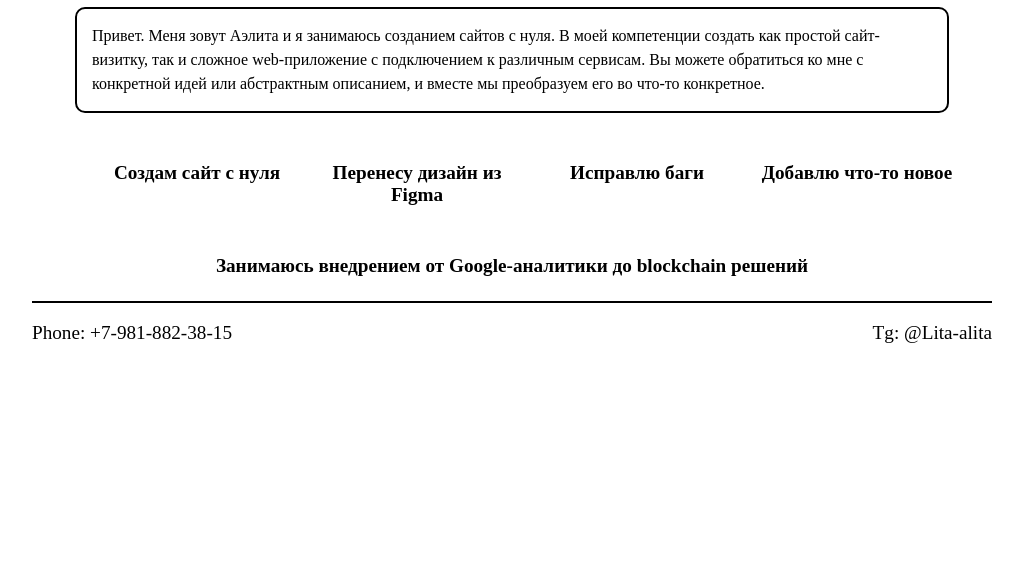
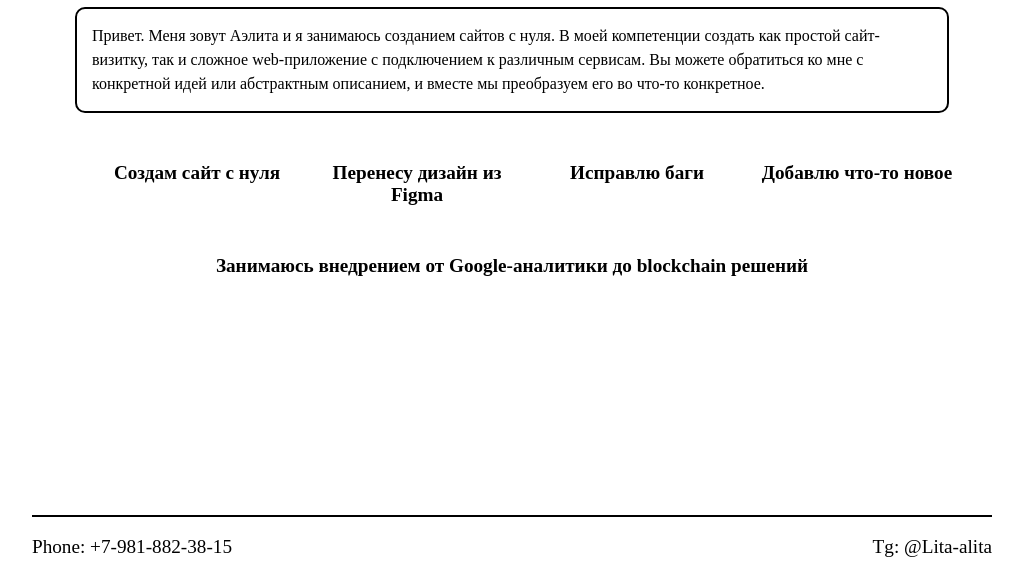
Before and after one commit to lita-alita/lita-alita.github.io, a plain HTML site: page index.html in a window 1280 px wide. Shown: the part 222-800 px from the top of the page, without its empty margins (128-1151 px from the left). Drawn offline with Linux system fonts and the light colour scheme.

Commit message:
upd footer style

```diff
--- a/index.html
+++ b/index.html
@@ -36,9 +36,11 @@
             </div>
         </div>
     </main>
-        <footer class="contacts">
-        <p>Phone: <a href="tel:+7-981-882-38-15">+7-981-882-38-15</a></p>
-        <p>Tg: <a href="https://t.me/Lita-alita">@Lita-alita</a></p>
+    <footer>
+        <div class="contacts">
+            <p>Phone: <a href="tel:+7-981-882-38-15">+7-981-882-38-15</a></p>
+            <p>Tg: <a href="https://t.me/Lita-alita">@Lita-alita</a></p>
+        </div>
     </footer>
     </body>
 </html>
--- a/style.css
+++ b/style.css
@@ -1,6 +1,7 @@
 body {
     max-width: 1200px;
     margin: 0 auto;
+    height: 100vh;
 }
 
 h1 {
@@ -18,15 +19,11 @@ header {
 }
 
 footer {
-    width: 80%;
-    margin: 0 auto;
-    display: flex;
-    flex-wrap: wrap;
-    justify-content: space-between;
-    align-items: center;
-    border-top: 2px solid black;
-    position: sticky;
-    top: 10px;
+    max-width: 1200px;
+    width: 100%;
+    position: fixed;
+    background-color:white;
+    bottom: 1px;
 }
 
 .myPhoto {
@@ -68,6 +65,13 @@ footer {
 }
 
 .contacts {
+    width: 80%;
+    margin: 0 auto;
+    display: flex;
+    flex-wrap: wrap;
+    justify-content: space-between;
+    align-items: center;
+    border-top: 2px solid black;
     color: black;
     font-size: larger;
 }
@@ -102,6 +106,10 @@ a {
     header {
         justify-content: center;
     }
+
+    .last-card {
+        padding-bottom: 130px;
+    }
 }
 
 @media (max-width: 360px) {
```
